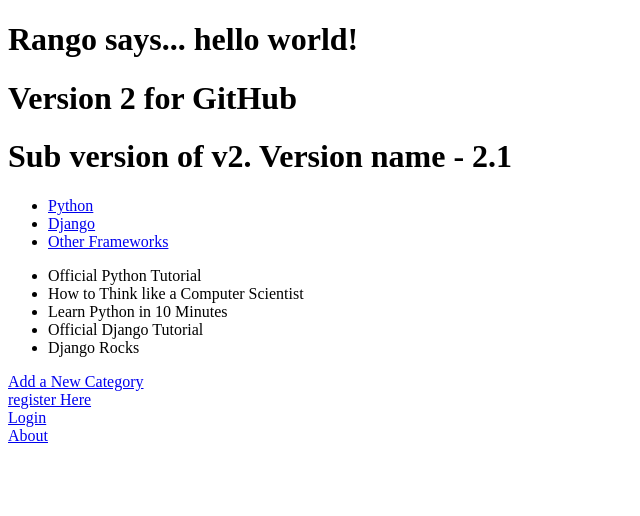
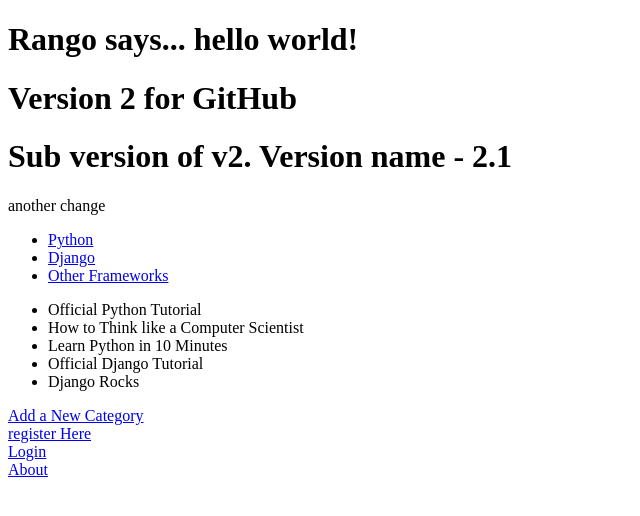
Before and after one commit to halfonikos/TangoWithDjango, a Django app: page /rango/ in a window 1280 px wide. Shown: the top 516 px of the page, without its empty margins (0-640 px from the left). Run offline with Django 3.2, Linux system fonts and the light colour scheme; data comes from the database, SQL or seed files in the repository; parts of the project's set-up code (start-up, migrations or seed data) failed here and were passed over.

Commit message:
checking if I can upload changes to the web repository

```diff
--- a/templates/rango/index.html
+++ b/templates/rango/index.html
@@ -13,6 +13,7 @@
 		<h1>Rango says... hello world!</h1>
 		<h1>Version 2 for GitHub</h1>
 		<h1>Sub version of v2. Version name - 2.1</h1>
+		another change<br>
 		{% if categories %}
 			<ul>
 				{% for category in categories %}
```
Also changed, not shown: 1 other file.
